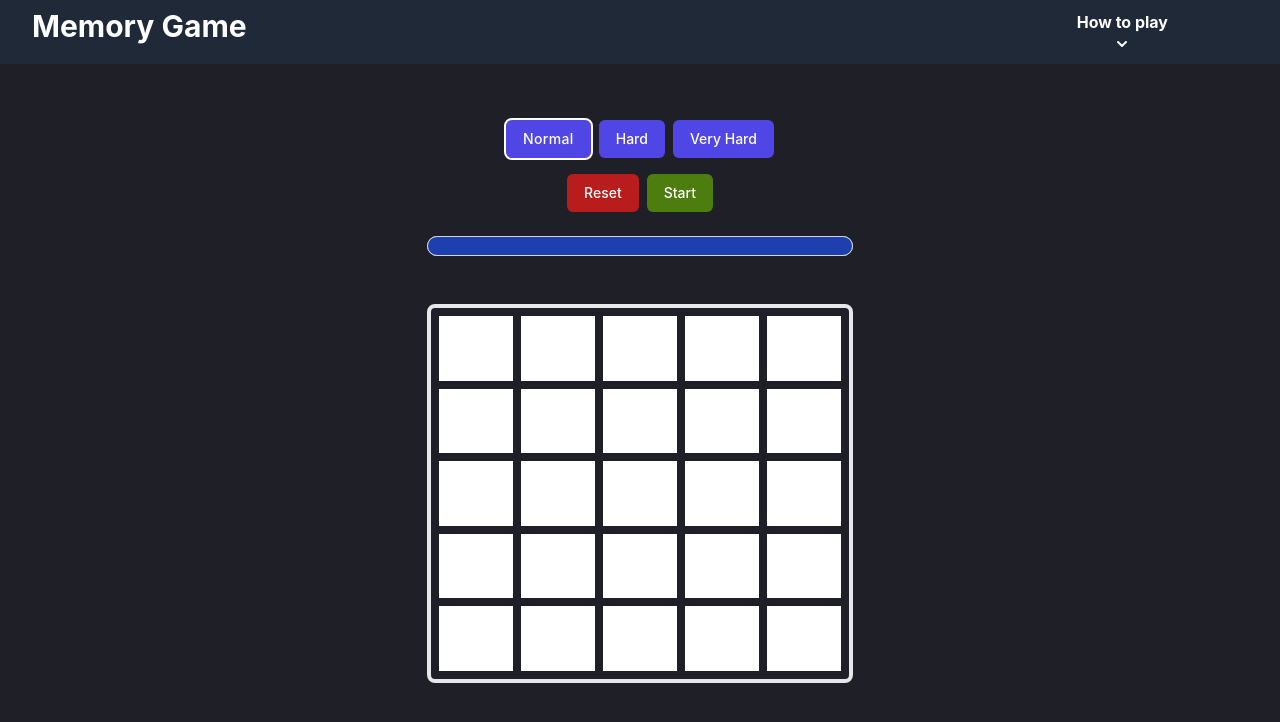
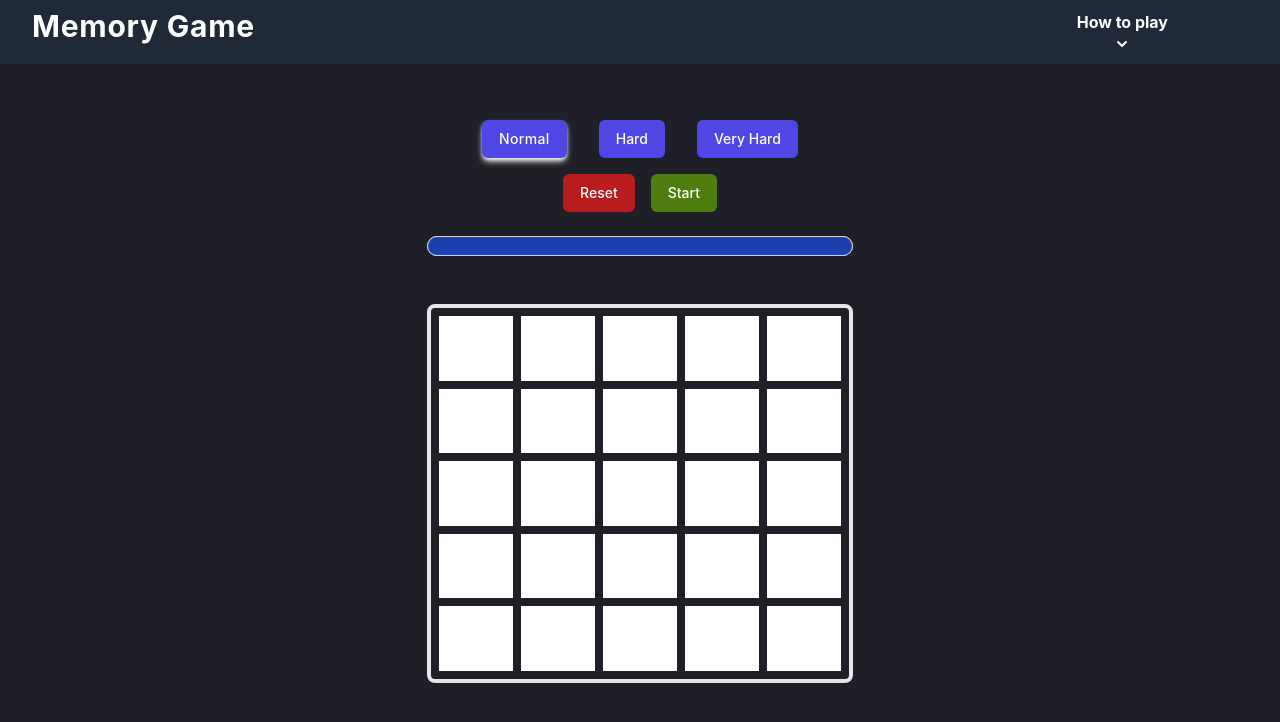
Before and after one commit to brandonrainey/tile-game, a Next.js app: page / in a window 1280 px wide. Shown: the top 722 px of the page. Built offline with nearby package versions, Linux system fonts and the light colour scheme.

Commit message:
minor style changes/fixed bug with board reset and difficulty buttons

```diff
--- a/components/Board.js
+++ b/components/Board.js
@@ -630,16 +630,25 @@ export default function Board() {
   const resetBoard = () => {
     setReseting(true)
 
-    const newArr = grids[gridIndex].map((item, index) => {
+    const newArr = grids[0].map((item, index) => {
       return { ...item, clicked: false, background: 'bg-white' }
     })
-    gridIndex === 0
-      ? setFiveXFive(newArr)
-      : gridIndex === 1
-      ? setSixXSix(newArr)
-      : gridIndex === 2
-      ? setSevenXSeven(newArr)
-      : null
+
+    const newArr2 = grids[1].map((item, index) => {
+      return { ...item, clicked: false, background: 'bg-white' }
+    })
+
+    const newArr3 = grids[2].map((item, index) => {
+      return { ...item, clicked: false, background: 'bg-white' }
+    })
+
+
+      setFiveXFive(newArr)
+
+      setSixXSix(newArr2)
+
+      setSevenXSeven(newArr3)
+
 
     setAnswerArray([])
     setUserAnswer([])
@@ -864,11 +873,12 @@ export default function Board() {
     <div>
       <header className="bg-black-800 ">
         <div className="max-w-7xl mx-auto py-6 px-4 sm:px-6 lg:px-8">
-          <div className="flex mb-4 gap-2 justify-center sm:mt-8 mt-14">
+          <div className="flex mb-4 gap-8 justify-center sm:mt-8 mt-14">
             <button
               type="submit"
-              className={`group relative w-1/8 flex justify-center py-2 px-4 border border-transparent text-sm font-medium rounded-md text-white tracking-wide bg-indigo-600 hover:bg-indigo-700 focus:outline-none focus:ring-2 focus:ring-offset-2 focus:ring-indigo-500 ${gridIndex == 0 ? 'outline outline-2 outline-white ' : null}`}
+              className={`group relative w-1/8 flex justify-center py-2 px-4 border border-transparent text-sm font-medium rounded-md text-white tracking-wide bg-indigo-600 hover:bg-indigo-700 focus:outline-none  ${gridIndex == 0 ? 'shadow-md shadow-white' : null}`}
               onClick={() => setGridIndex(0)}
+              disabled={gameStart ? true : false}
             >
               <span className="absolute left-0 inset-y-0 flex items-center pl-3"></span>
               Normal
@@ -876,8 +886,9 @@ export default function Board() {
 
             <button
               type="submit"
-              className={`group relative w-1/8 flex justify-center py-2 px-4 border border-transparent text-sm font-medium rounded-md text-white bg-indigo-600 hover:bg-indigo-700 focus:outline-none focus:ring-2 focus:ring-offset-2 focus:ring-indigo-500 ${gridIndex == 1 ? 'outline outline-2 outline-white ' : null}`}
+              className={`group relative w-1/8 flex justify-center py-2 px-4 border border-transparent text-sm font-medium rounded-md text-white bg-indigo-600 hover:bg-indigo-700 focus:outline-none  ${gridIndex == 1 ? 'shadow-md shadow-white' : null}`}
               onClick={() => setGridIndex(1)}
+              disabled={gameStart ? true : false}
             >
               <span className="absolute left-0 inset-y-0 flex items-center pl-3"></span>
               Hard
@@ -885,14 +896,15 @@ export default function Board() {
 
             <button
               type="submit"
-              className={`group relative w-1/8 flex justify-center py-2 px-4 border border-transparent text-sm font-medium rounded-md text-white bg-indigo-600 hover:bg-indigo-700 focus:outline-none focus:ring-2 focus:ring-offset-2 focus:ring-indigo-500 ${gridIndex == 2 ? 'outline outline-2 outline-white ' : null}`}
+              className={`group relative w-1/8 flex justify-center py-2 px-4 border border-transparent text-sm font-medium rounded-md text-white bg-indigo-600 hover:bg-indigo-700 focus:outline-none  ${gridIndex == 2 ? 'shadow-md shadow-white' : null}`}
               onClick={() => setGridIndex(2)}
+              disabled={gameStart ? true : false}
             >
               <span className="absolute left-0 inset-y-0 flex items-center pl-3"></span>
               Very Hard
             </button>
           </div>
-          <div className="flex justify-center gap-2">
+          <div className="flex justify-center gap-4">
             <button
               type="submit"
               className="group relative w-1/8 flex justify-center py-2 px-4 border border-transparent text-sm font-medium rounded-md text-white bg-red-700 hover:bg-red-800 focus:outline-none "
@@ -944,6 +956,8 @@ export default function Board() {
             }`}
           >
             {grids[gridIndex].map((item, index) => (
+
+
                 <div
                   key={item.id}
                   className={`${item.background} ${
@@ -954,6 +968,8 @@ export default function Board() {
                     checkAnswer(item.id)
                   }}
                 ></div>
+
+
             ))}
           </div>
         </div>
--- a/components/GameStatus.js
+++ b/components/GameStatus.js
@@ -10,7 +10,7 @@ export default function GameStatus({ gameOver, setGameOver, gameWon }) {
   }
   if (gameOver) {
     return (
-      <div className="w-40 h-40 border-solid flex bg-slate-800 absolute top-1/2 left-1/2 mycenter text-white justify-center rounded-lg text-xl pt-16 border-slate-400 border-solid border-2">
+      <div className="w-40 h-40 border-solid flex bg-slate-800 absolute top-1/2 left-1/2 mycenter text-white justify-center rounded-lg text-xl pt-16 border-slate-400 border-solid border-2 opacity-90">
         Game Over...
       </div>
     )
--- a/pages/index.js
+++ b/pages/index.js
@@ -8,7 +8,7 @@ export default function Home() {
   return (
     <div>
       <div className="w-full mx-auto px-2 sm:px-6 lg:px-8 h-16 bg-gray-800 flex">
-        <h1 className="sm:text-3xl text-2xl font-bold text-white pt-2 headerFont">Memory Game</h1>
+        <h1 className="sm:text-3xl text-2xl font-bold text-white pt-2 headerFont tracking-wide">Memory Game</h1>
         <div className="flex ml-auto text-white font-bold spacing-2 sm:pr-20 pr-4">
           <p className="flex flex-col relative peer h-full justify-center items-center self-center">
             How to play
--- a/styles/globals.css
+++ b/styles/globals.css
@@ -22,9 +22,15 @@ a {
   box-sizing: border-box;
 }
 
+
+
+
 .disabled {
   pointer-events: none;
+
 }
+
+
 
 .easy {
   grid-template-columns: 1fr 1fr 1fr 1fr 1fr;
@@ -63,3 +69,7 @@ a {
   font-family: Signika, BlinkMacSystemFont, Segoe UI, Roboto, Oxygen,
   Ubuntu, Cantarell, Fira Sans, Droid Sans, Helvetica Neue, sans-serif;
 }
+
+.tile:hover {
+
+}
```
Lines whose indentation alone changed are shown as unchanged.
